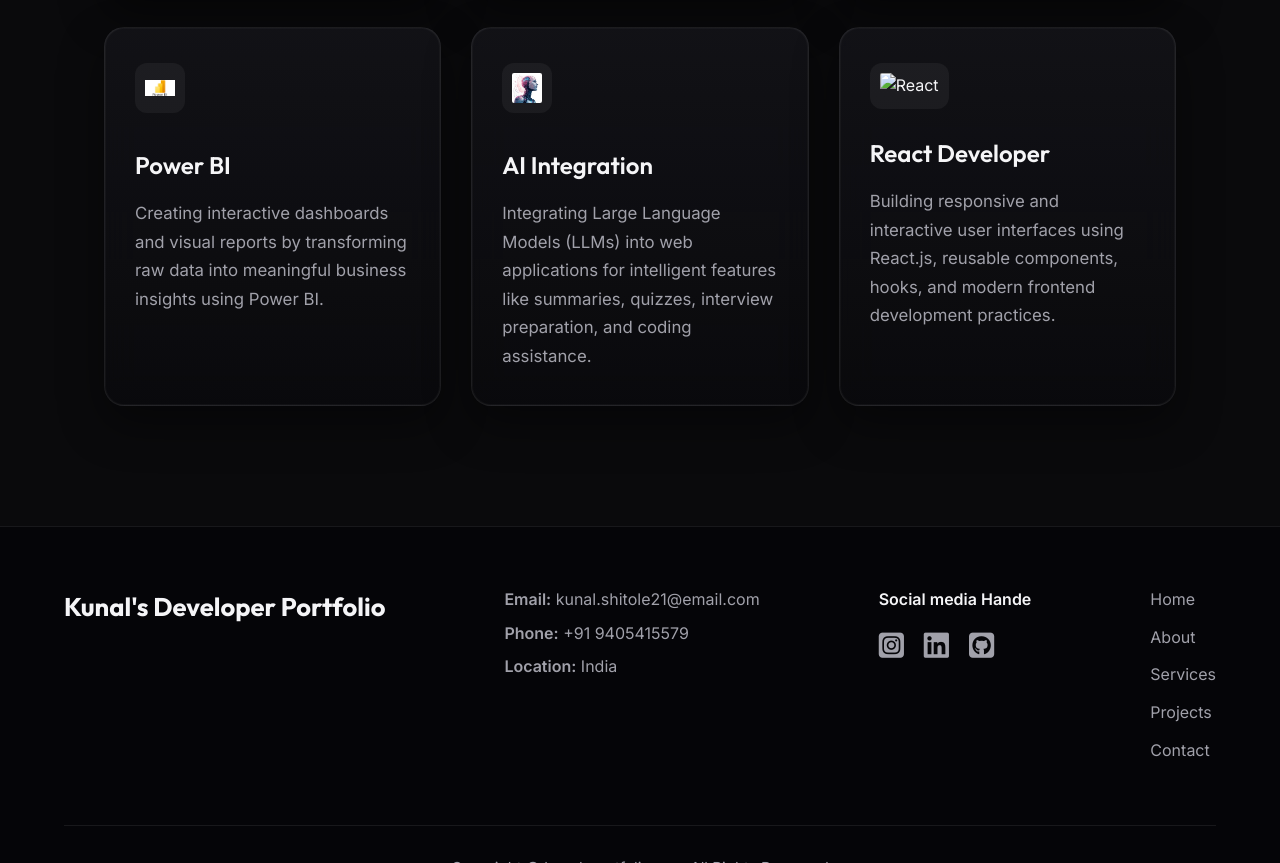
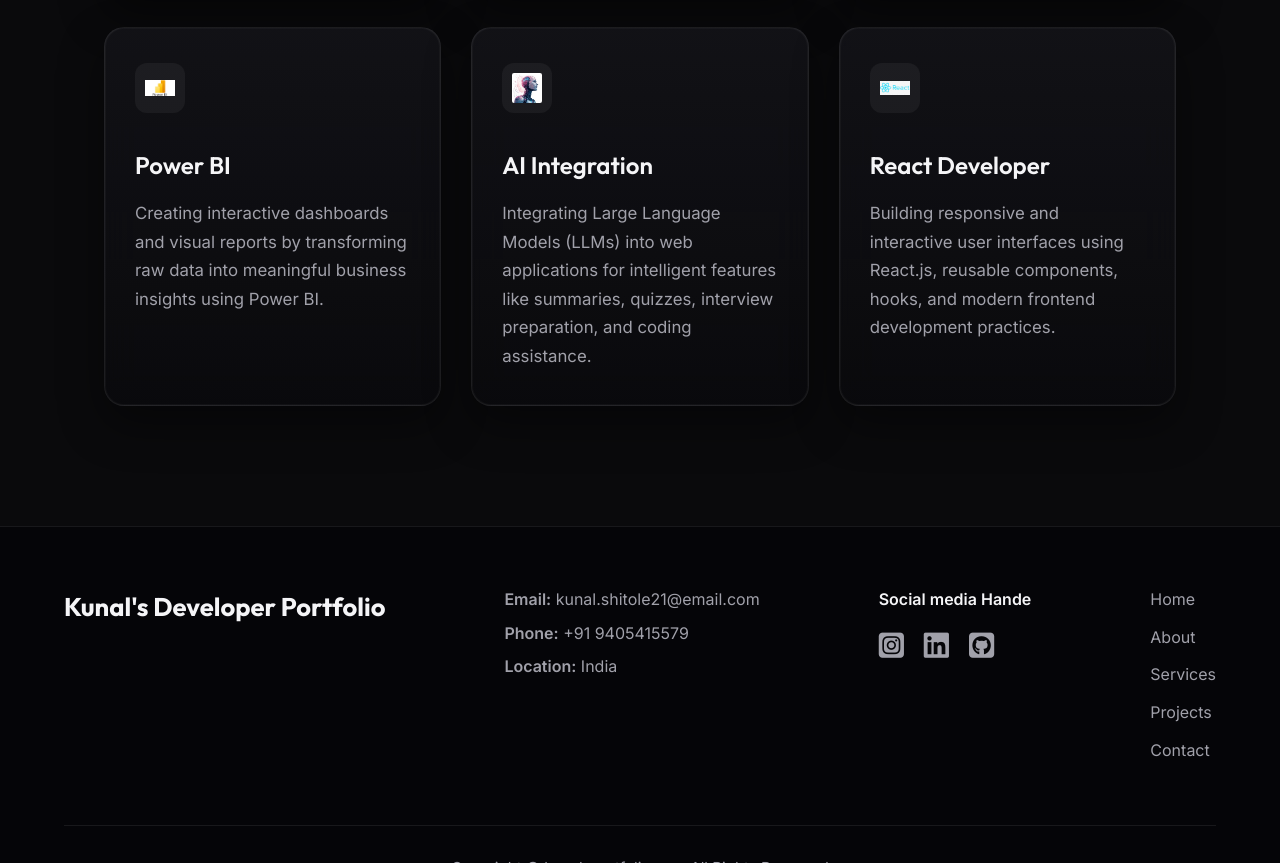
Before and after one commit to kunal65823/Portfolio, a plain HTML site: page index.html in a window 1280 px wide. Shown: the part 1947-2810 px from the top of the page. Drawn offline with nearby package versions, Linux system fonts and the light colour scheme; animation ran at ten frames a second.

Commit message:
change index.html: added photo

```diff
--- a/index.html
+++ b/index.html
@@ -182,7 +182,7 @@
 
         </div>
         <div class="vertical">
-            <img src="react.png" alt="React" class="vertical-img">
+            <img src="react.jpg" alt="React" class="vertical-img">
             <div class="vertical-title">
               React Developer
             </div>
```
Also changed, not shown: react.jpg (added).
